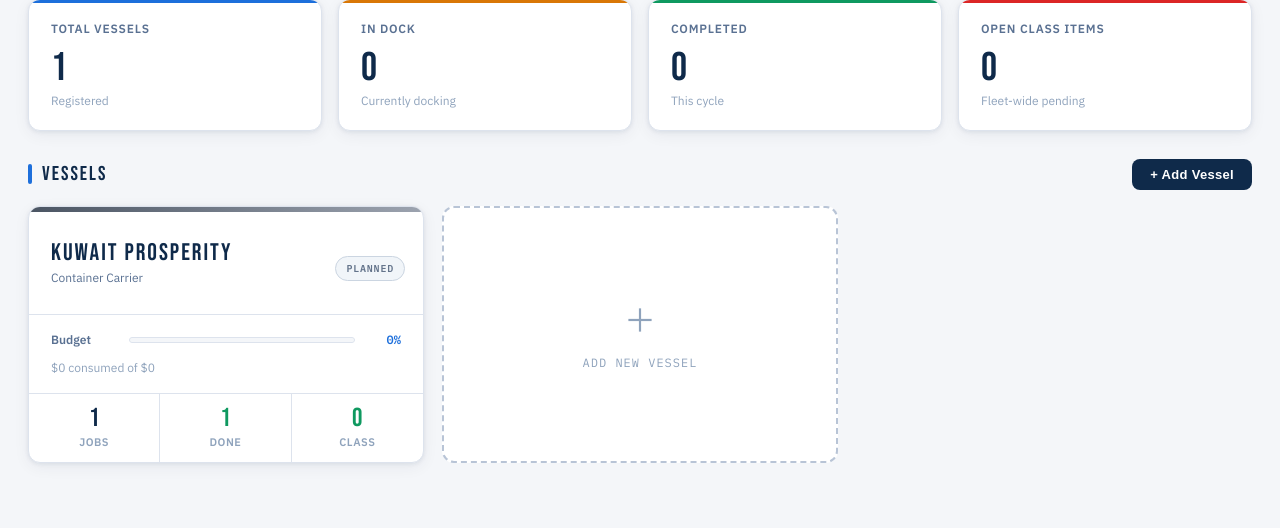
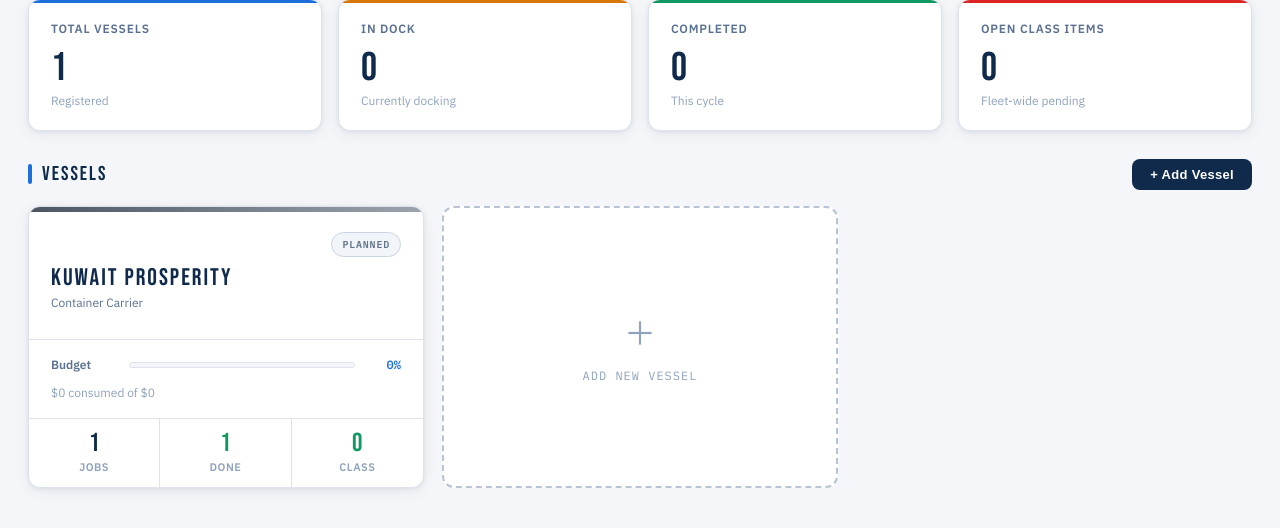
Before and after one commit to seeya5555-sys/drydock, a Flask app: page / in a window 1280 px wide. Shown: the part 254-782 px from the top of the page. Run offline with Flask 3, Linux system fonts and the light colour scheme; a user stored in the database is signed in; data comes from the database, SQL or seed files in the repository; data that the repository does not hold is empty.

Commit message:
Update main.css

```diff
--- a/static/css/main.css
+++ b/static/css/main.css
@@ -177,9 +177,9 @@ main { padding:28px; max-width:1680px; margin:0 auto; }
 .vc-date-item b { color:var(--txt-h); }
 
 .status-badge {
-  position:absolute; top:44px; right:18px;
+  position: relative; display: inline-block;
   font-family:'IBM Plex Mono',monospace; font-size:10px; font-weight:600; letter-spacing:.8px;
-  padding:4px 10px; border-radius:20px;
+  padding:4px 10px; border-radius:20px; white-space:nowrap;
 }
 .sb-dock   { background:var(--amber-bg); color:var(--amber); border:1px solid #fcd34d; }
 .sb-wet    { background:#eff6ff; color:#1d6fdb; border:1px solid #93c5fd; }
```
